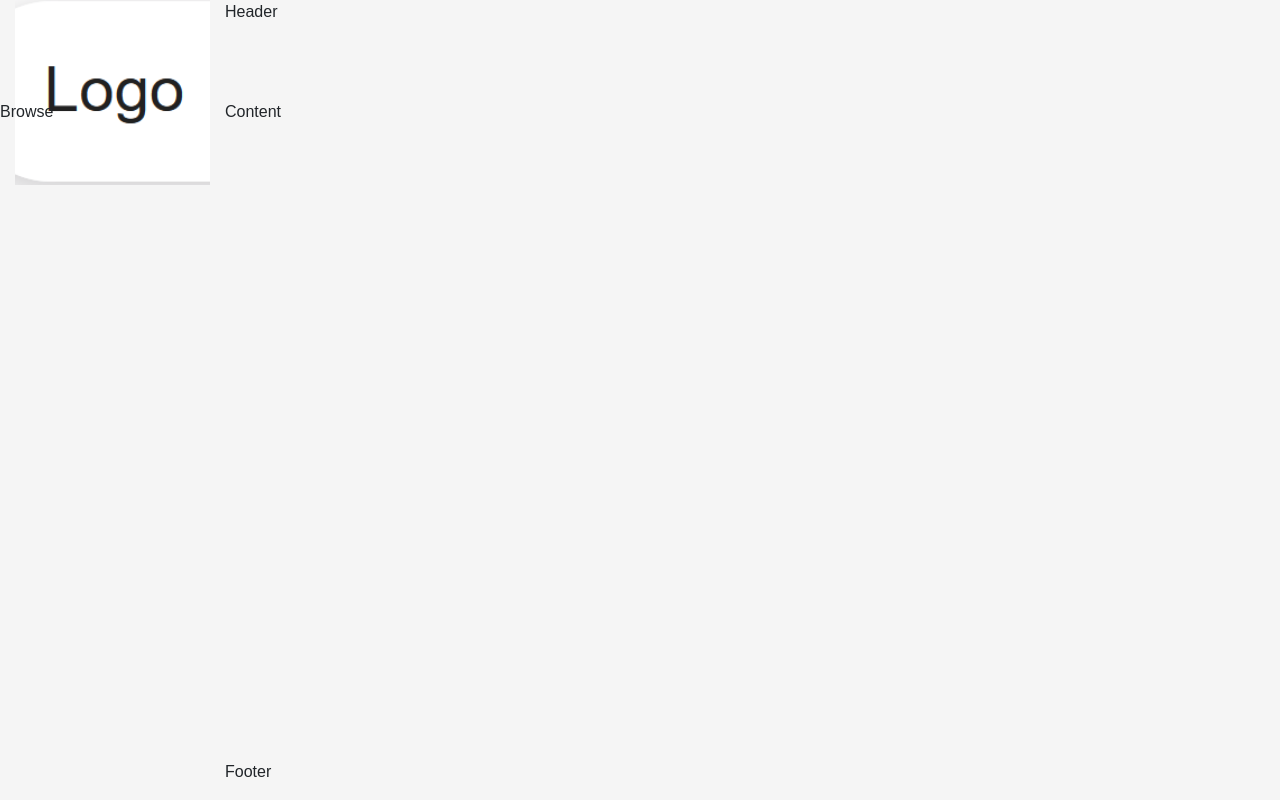
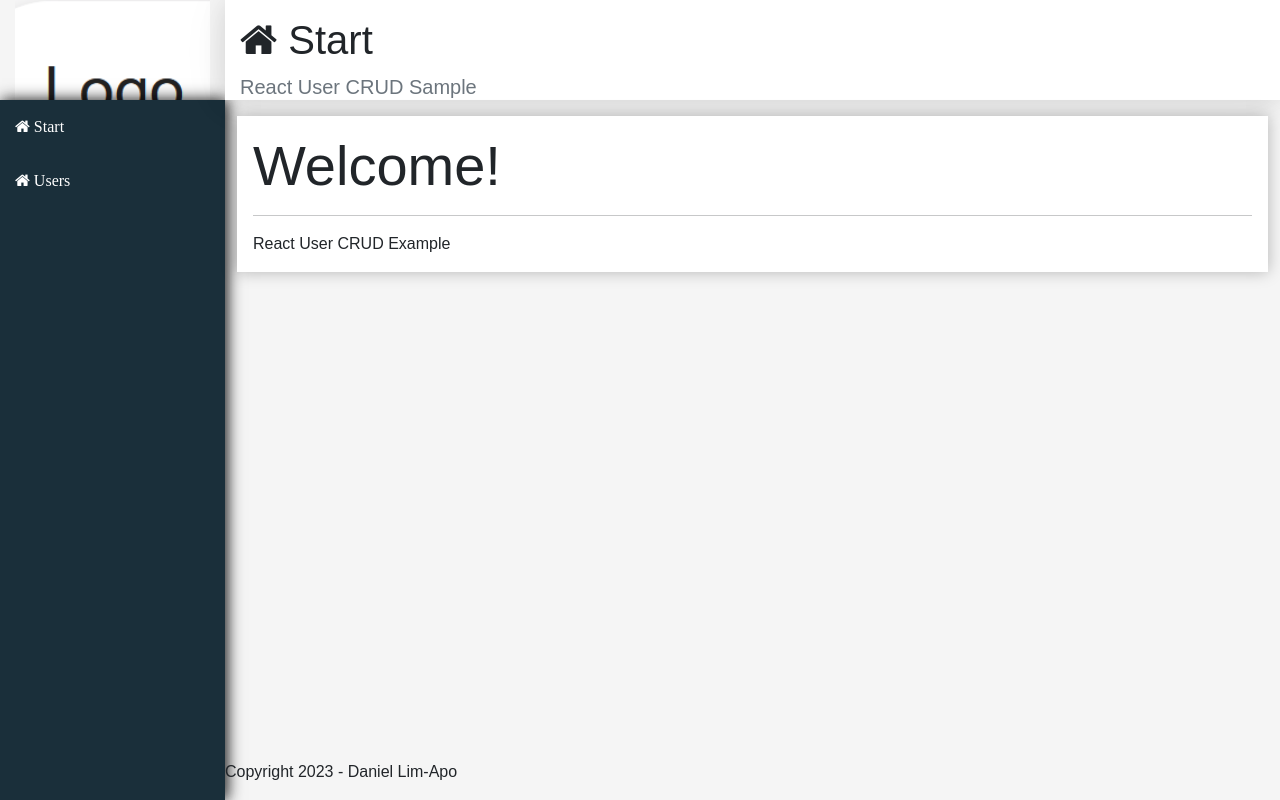
Before and after one commit to Daniel-Lim-Apo/UserCRUDFrontEndInReactJs, a React (Create React App) app: page / in a window 1280 px wide. Built offline with nearby package versions, Linux system fonts and the light colour scheme.

Commit message:
Created user Component and the links for navigation

```diff
--- /dev/null
+++ b/src/components/home/Home.jsx
@@ -0,0 +1,14 @@
+import React from "react";
+import Main from '../template/Main';
+
+export default props =>
+
+<Main
+    icon="home"
+    title="Start"
+    subtitle="React User CRUD Sample"
+>
+    <div className="display-4">Welcome!</div>
+    <hr />
+    <p className="mb-0">React User CRUD Example</p>
+</Main>
--- a/src/components/template/Footer.jsx
+++ b/src/components/template/Footer.jsx
@@ -3,5 +3,7 @@
 
 export default props =>
     <footer className="footer">
-        Footer
+        <span>
+            Copyright 2023 - Daniel Lim-Apo
+        </span>
     </footer>
--- a/src/components/template/Header.css
+++ b/src/components/template/Header.css
@@ -0,0 +1,11 @@
+header.header {
+    background-color: #FFF;
+    padding: 0px 15px;
+    overflow: hidden;
+    white-space: nowrap;
+    box-shadow: var(--shadow);
+}
+
+hedar.header h1 {
+    font-size: 1.8em;
+}
--- a/src/components/template/Header.jsx
+++ b/src/components/template/Header.jsx
@@ -2,6 +2,9 @@
 import './Header.css'
 
 export default props =>
-    <header className="header">
-        Header
+    <header className="header d-none d-sm-flex flex-column">
+        <h1 className="mt-3">
+            <i className = {`fa fa-${props.icon}`}></i> {props.title}
+        </h1>
+        <p className="lead text-muted">{props.subtitle}</p>
     </header>
--- a/src/components/template/Main.css
+++ b/src/components/template/Main.css
@@ -0,0 +1,4 @@
+main > div {
+    background-color: #FFF;
+    box-shadow: 0px 0px 15px #0004;
+}
--- a/src/components/template/Main.jsx
+++ b/src/components/template/Main.jsx
@@ -4,8 +4,10 @@
 
 export default props =>
     <React.Fragment>
-        <Header />
-        <main className="content">
-            Content
+        <Header {...props}/>
+        <main className="content container-fluid">
+            <div className="p-3 mt-3">
+                {props.children}
+            </div>
         </main>
     </React.Fragment>
--- a/src/components/template/Nav.css
+++ b/src/components/template/Nav.css
@@ -0,0 +1,18 @@
+aside.menu-area {
+    background-color: var(--bg-dark);
+    box-shadow:
+        2px 0 10px 0 rgba(0, 0, 0, 0.12),
+        2px 0 15px 0 rgba(0, 0, 0, 0.9);
+}
+
+.menu a {
+    display: block;
+    text-decoration: none;
+    color: #FFF;
+    font-weight: 300;
+    padding: 15px;
+}
+
+.menu a:hover {
+    background: linear-gradient(135deg, #07a7e3 0%, #32dac3 100%);
+}
--- a/src/components/template/Nav.jsx
+++ b/src/components/template/Nav.jsx
@@ -3,5 +3,12 @@
 
 export default props =>
     <aside className="menu-area">
-        Browse
+        <nav className="menu">
+            <a href = "#/">
+                <i className="fa fa-home"> Start </i>
+            </a>
+            <a href = "#/users">
+                <i className="fa fa-home"> Users </i>
+            </a>
+        </nav>
     </aside>
--- a/src/main/App.jsx
+++ b/src/main/App.jsx
@@ -5,17 +5,13 @@
 
 import Logo from  '../components/template/Logo'
 import Nav from '../components/template/Nav'
-import Main from '../components/template/Main'
+import Home from '../components/home/Home'
 import Footer from '../components/template/Footer'
 
 export default props =>
     <div className="app">
         <Logo />
         <Nav />
-        <Main
-            icon="home"
-            title="Start"
-            subtitle="React User CRUD Sample"
-        />
+        <Home />
         <Footer />
     </div>
```
Also changed, not shown: src/components/user/UserCrud.jsx (added, +18 -0 lines).
